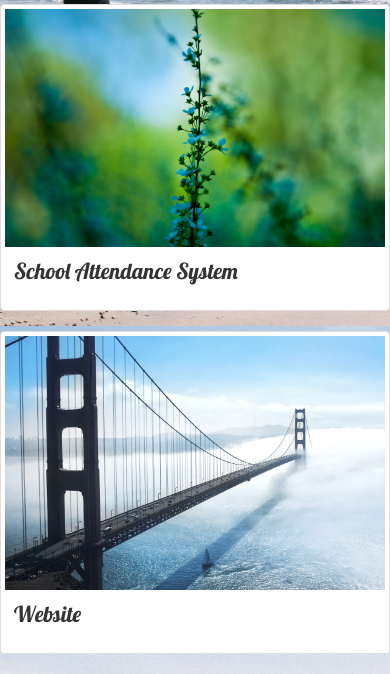
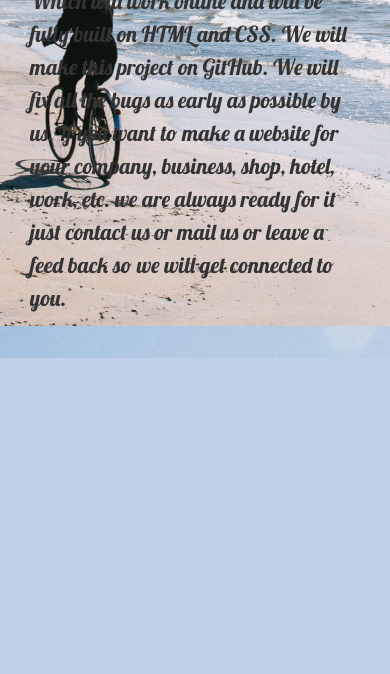
Before and after one commit to VM-Inc/loginsystem, a PHP site: page /future.php in a window 390 px wide. Shown: the part 518-1192 px from the top of the page. After the commit the page ends 876 px from the top, so only its background shows below. Run offline with PHP 8.4, Linux system fonts and the light colour scheme.

Commit message:
Update
I have updated the future page.

```diff
--- a/footer.php
+++ b/footer.php
@@ -1,3 +1,2 @@
-
 
 </html>
--- a/future.php
+++ b/future.php
@@ -13,44 +13,22 @@ body {
 }
 
 </style>
-<div class="col-sm-2">
-  &nbsp;
-</div>
-<div class="col-sm-8" align="center">
+<div class="col-sm-12" style="height:200px;" align="center">
   <p>
-    Hello
+    Future
   </p>
 </div>
-<div class="row">
-  <div class="col-md-4">
-    <div class="thumbnail">
-      <a href="background7.jpg">
-        <img src="background7.jpg" alt="Lights" style="width:100%">
-        <div class="caption">
-          <p>Competition Organizing System</p>
-        </div>
-      </a>
-    </div>
+<div class="col-sm-12">
+  <div class="col-sm-2">
+    &nbsp;
   </div>
-  <div class="col-md-4">
-    <div class="thumbnail">
-      <a href="background4.jpg">
-        <img src="background4.jpg" alt="Nature" style="width:100%">
-        <div class="caption">
-          <p>School Attendance System</p>
-        </div>
-      </a>
-    </div>
+  <div class="col-sm-8">
+    <p>
+      Our aim is to make a free and open source project from which people can earn lots of money. We have a very good experience in making the websites. We will soon launch our product <b>VM</b> Web Development tool. Which will work online and will be fully built on HTML and CSS. We will make this project on <a href="https://github.com/VM-Inc">GitHub</a>. We will fix all the bugs as early as possible by us. If you want to make a website for your company, business, shop, hotel, work, etc. we are always ready for it just contact us or mail us or leave a feed back so we will get connected to you.
+    </p>
   </div>
-  <div class="col-md-4">
-    <div class="thumbnail">
-      <a href="background5.jpg">
-        <img src="background5.jpg" alt="Fjords" style="width:100%">
-        <div class="caption">
-          <p>Website</p>
-        </div>
-      </a>
-    </div>
+  <div class="col-sm-2">
+    &nbsp;
   </div>
 </div>
 <?php
```
